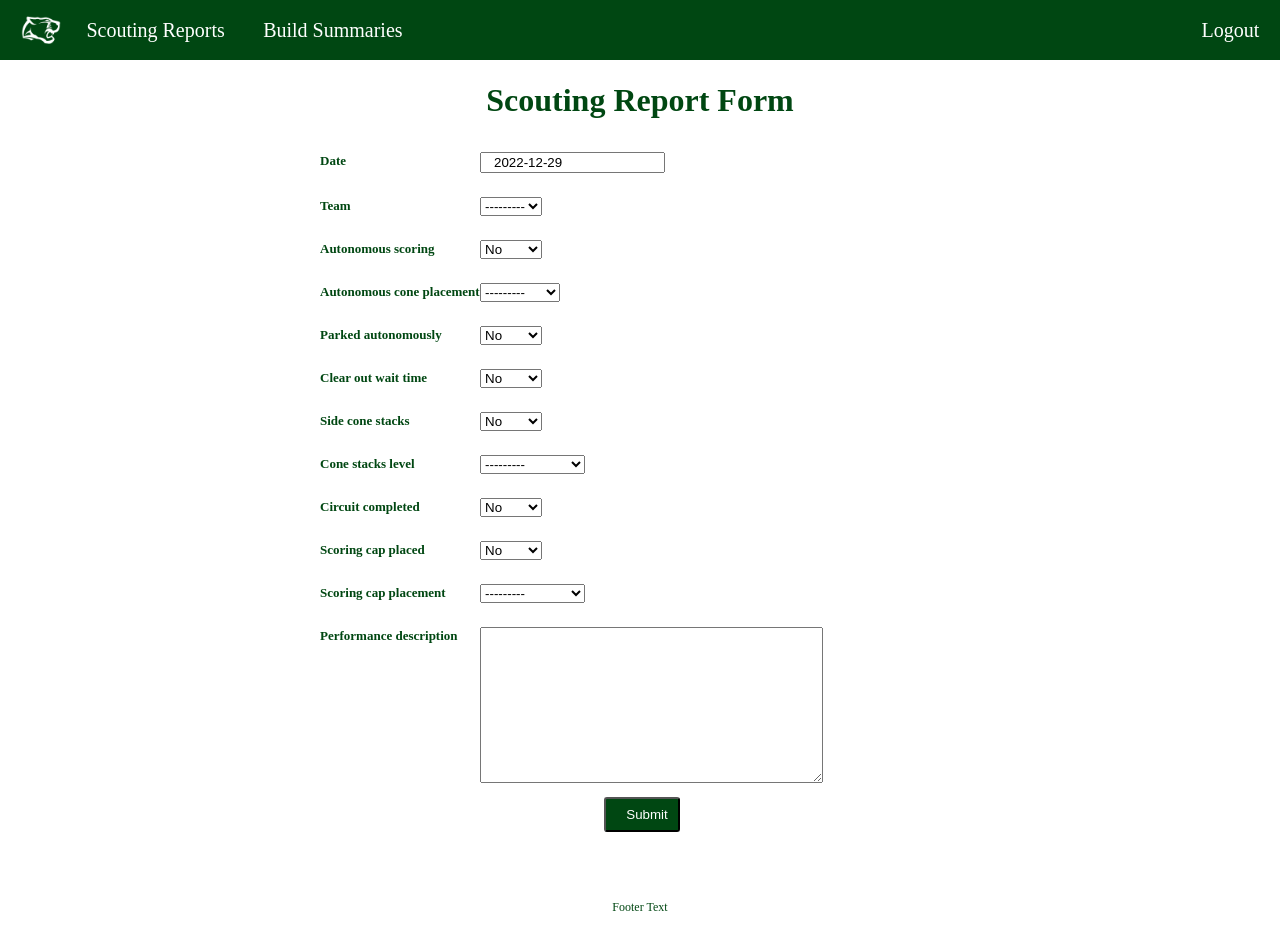
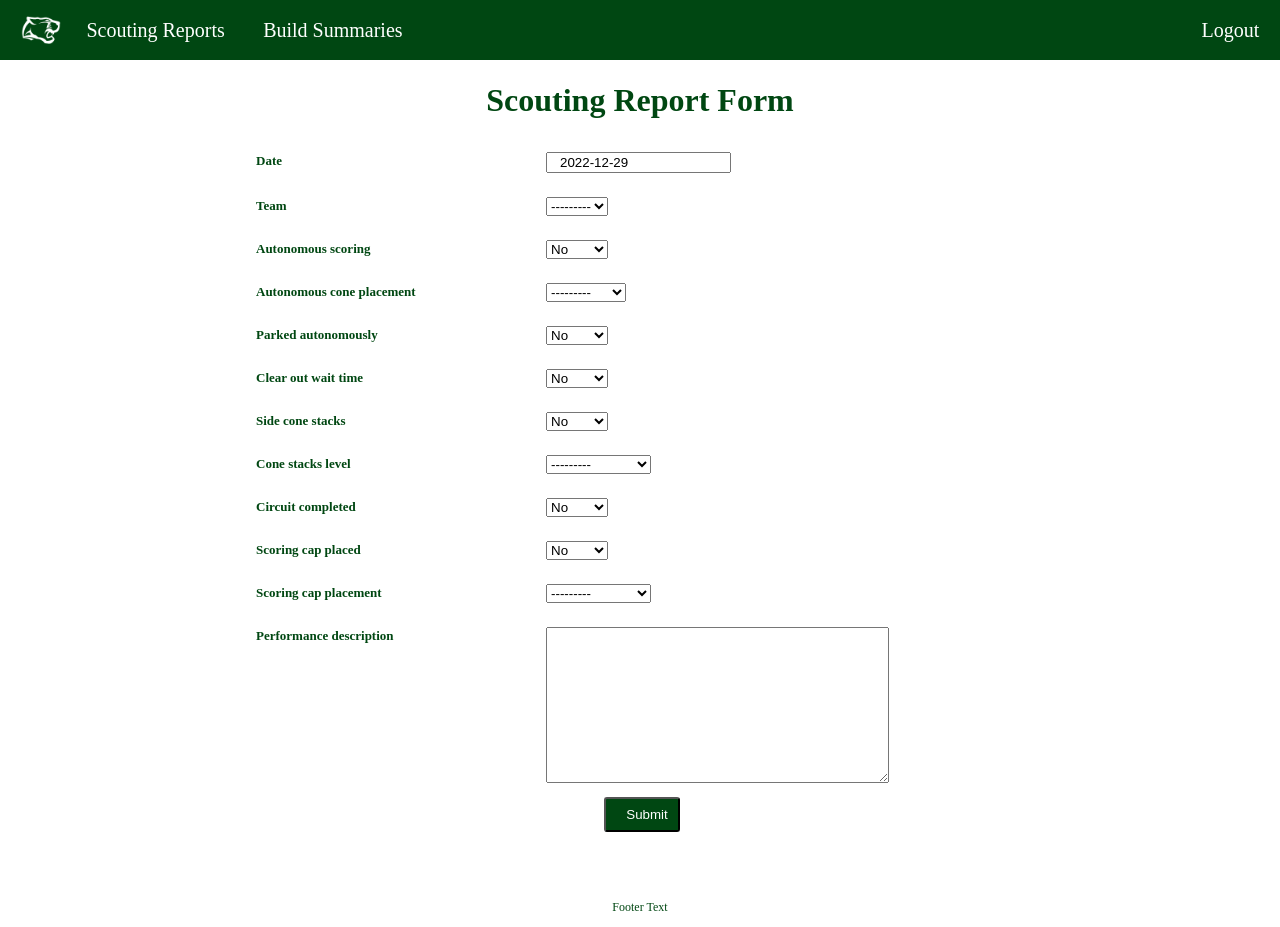
Before and after one commit to JAWD-001/GH_robotics_app, a Django app: page /scouting/scouting_report_form/ in a window 1280 px wide. Run offline with Django 4.2, Linux system fonts and the light colour scheme; the visitor is signed in with stand-in values (Sample User, id 1); data that the repository does not hold is empty; some libraries are stand-ins or nearby versions.

Commit message:
changed styling for scouting report form

```diff
--- a/robotics_app/login_app/static/login_app/custom.css
+++ b/robotics_app/login_app/static/login_app/custom.css
@@ -354,18 +354,18 @@ a:visited {
 }
 
 .scouting-report-field {
-  width: 50%;
+  width: 60%;
   display: flex;
+  justify-content: start;
+  gap: 10px;
 }
 
 .scouting-report-label {
   min-width: 160px;
   text-align: left;
   font-size: 13px;
-}
-
-.scouting-form-input {
-
+  margin-right: 120px;
+  flex-wrap: wrap;
 }
 
 .pagination-container{
--- a/robotics_app/scouting_reports/templates/scouting_reports/scouting_reports_form.html
+++ b/robotics_app/scouting_reports/templates/scouting_reports/scouting_reports_form.html
@@ -23,7 +23,9 @@
     </div>
     <div class="scouting-report-field">
       <p class="scouting-report-label">{{ form.autonomous_cone_placement.label }}</p>
-      <p class="scouting-report-input">{{ form.autonomous_cone_placement }}</p>
+      <div>
+        <p class="scouting-report-input">{{ form.autonomous_cone_placement }}</p>
+      </div>
     </div>
     <div class="scouting-report-field">
       <p class="scouting-report-label">{{ form.parked_autonomously.label }}</p>
```
